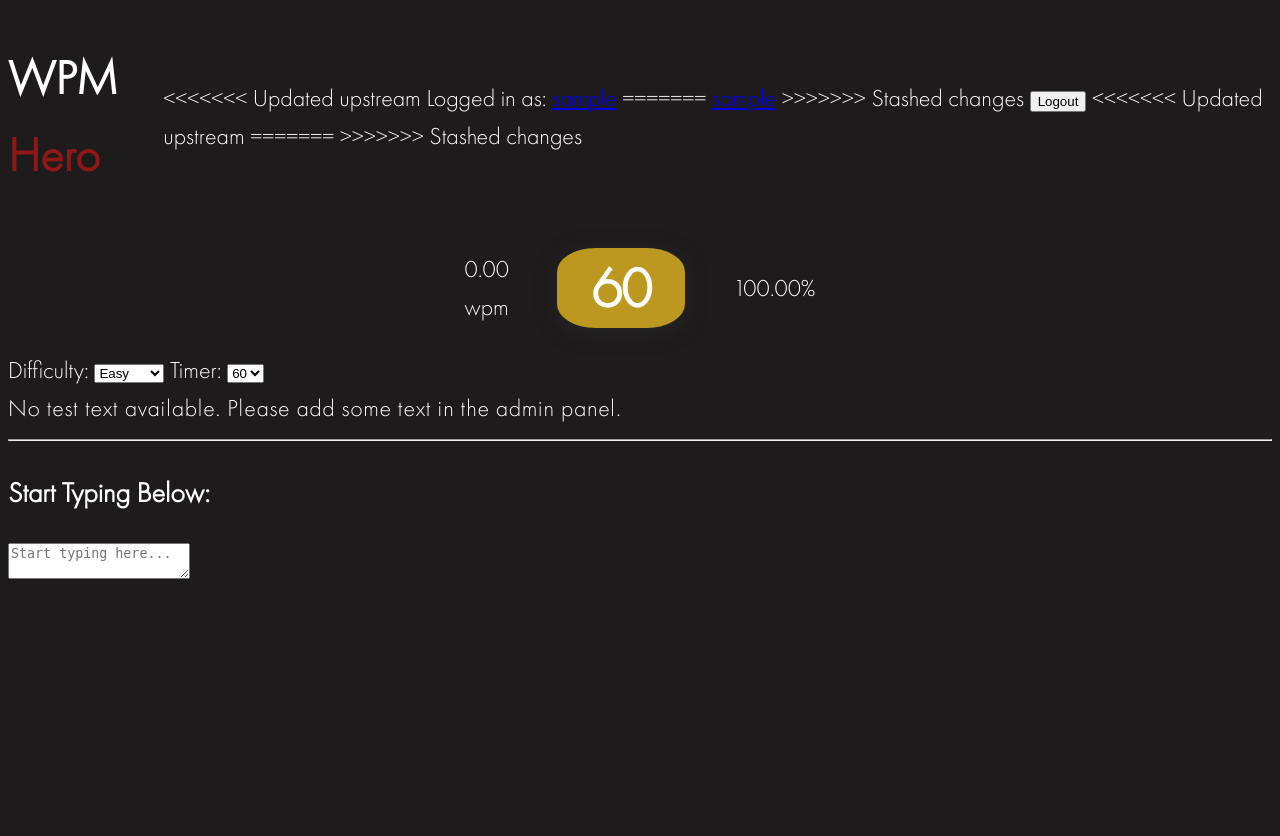
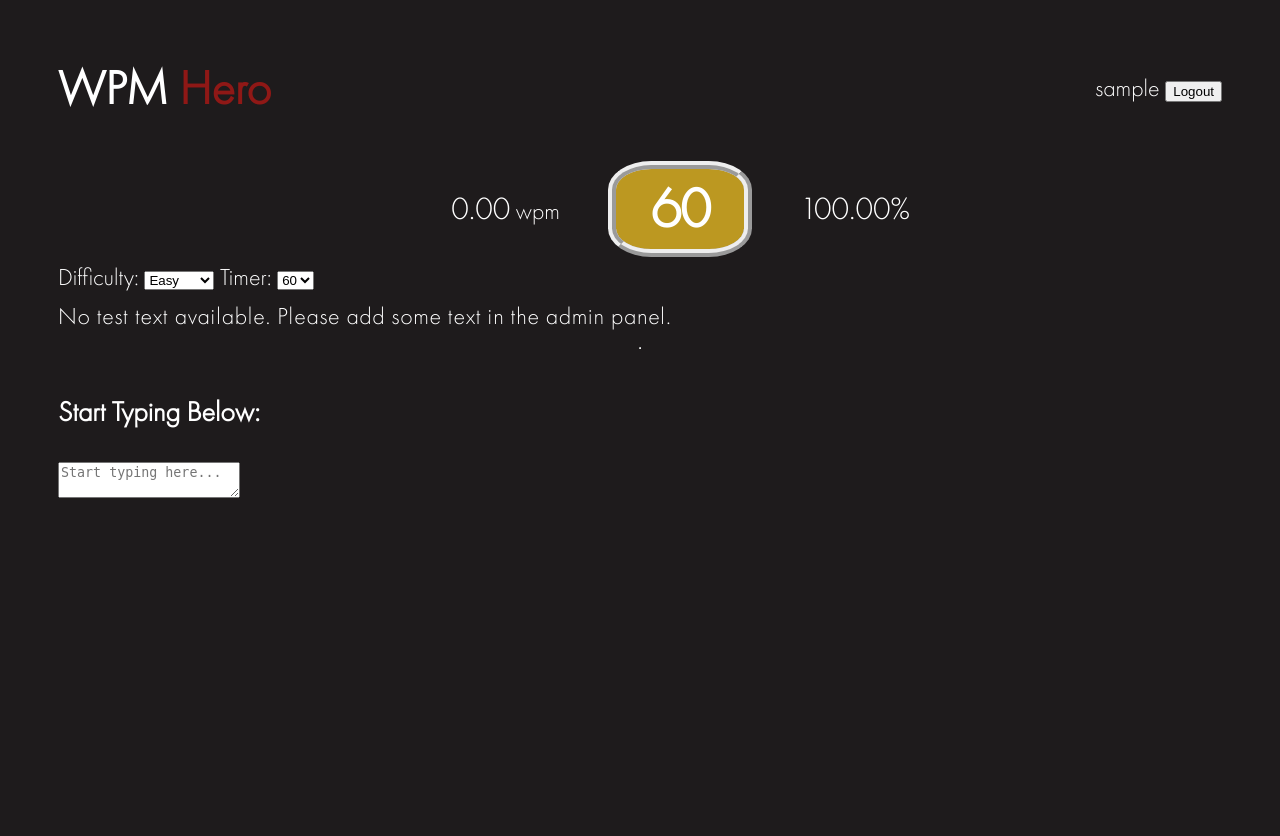
Before and after one commit to perimeterr/WPM-Hero, a Django app: page / in a window 1280 px wide. Before the commit the page ends 579 px from the top, so only its background shows below. Run offline with Django 5.2, Linux system fonts and the light colour scheme; the visitor is signed in with stand-in values (Sample User, id 1); data that the repository does not hold is empty.

Commit message:
implemented top panel styling

```diff
--- a/static/style.css
+++ b/static/style.css
@@ -4,33 +4,28 @@
 }
 
 body {
+    display: flex;
+    flex-direction: column;
+    min-height: 100vh;
+    padding: 10px 50px 10px;
     background-color: #1e1b1c;
     color: #ffffff;
     font-family: futura;
-    font-weight: 400;
     font-size: 24px;
     line-height: 1.6;
     min-height: 100vh;
     overflow-x: hidden;
 }
 
-.app {
-    display: flex;
-    flex-direction: column;
-    min-height: 100vh;
-    padding: 10px;
-}
-
-.container {
-    width: 100%;
-    max-width: 900px;
-    margin: 0 auto;
-}
-
 .header{
     display: flex;
     align-items: center;
     justify-content: space-between;
+}
+
+a {
+  text-decoration: none;
+  color: inherit;
 }
 
 #logo-hero {
@@ -56,29 +51,27 @@ body {
   width: 8rem;
   height: 5rem;
   border-radius: 30%;
-  box-shadow: 0 4px 20px #272727;
+  border-style: ridge;
+  border-width: 0.5rem;
   letter-spacing: -0.02em;
-  cursor: pointer;
-  user-select: none;
-  transition: background 0.12s ease, box-shadow 0.12s ease, transform 0.12s ease;
-}
-
-.timer:hover {
-  background: #e6a832;
-  box-shadow: 0 6px 28px rgba(200, 146, 42, 0.5);
-  transform: translateY(-1px);
-}
-
-.timer:active {
-  transform: translateY(0);
 }
 
 .panel-wpm {
-    justify-content: left;
+    text-align: right;
+    width: 200px;
 }
 
 .panel-accuracy {
-    justify-content: right;
+    text-align: left;
+    width: 120px;
+}
+
+#wpm {
+    font-size: 2rem;
+}
+
+#accuracy {
+    font-size: 2rem;
 }
 
 .char{
--- a/templates/base.html
+++ b/templates/base.html
@@ -13,28 +13,23 @@
     <div class="header">
         <div class="logo">
             <h1>
+                <a href="{% url 'home:home' %}">
                 WPM
                 <span id="logo-hero">Hero</span>
+                </a>
             </h1>
         </div>
         {% if user.is_authenticated %}
         <div class="user-info">
-<<<<<<< Updated upstream
-            <span>Logged in as: <a href="{% url 'accounts:profile_dashboard' %}">{{ user.username }}</a></span>
-=======
             <a href="{% url 'accounts:profile_dashboard' %}">{{ user.username }}</a>
->>>>>>> Stashed changes
             <form method="post" action="{% url 'accounts:logout' %}" style="display:inline;">
                 {% csrf_token %}
                 <button type="submit">Logout</button>
             </form>
-<<<<<<< Updated upstream
-=======
             {% else %}
             <a href="{% url 'accounts:login' %}">Login</a>
             {% endif %}
 
->>>>>>> Stashed changes
         </div>
 
 
--- a/templates/home.html
+++ b/templates/home.html
@@ -8,7 +8,7 @@
         <div class="top-panel">
 
             <div class="panel-wpm">
-                <p><span id="wpm">0</span> <br/>wpm</p>
+                <p><span id="wpm">0</span> wpm</p>
             </div>
 
             <div class="timer"><span id="time">0s</span></div>
```
